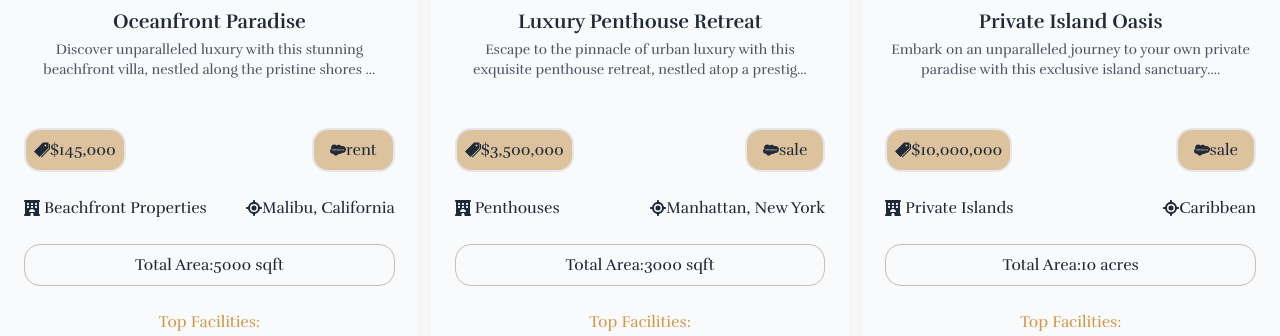
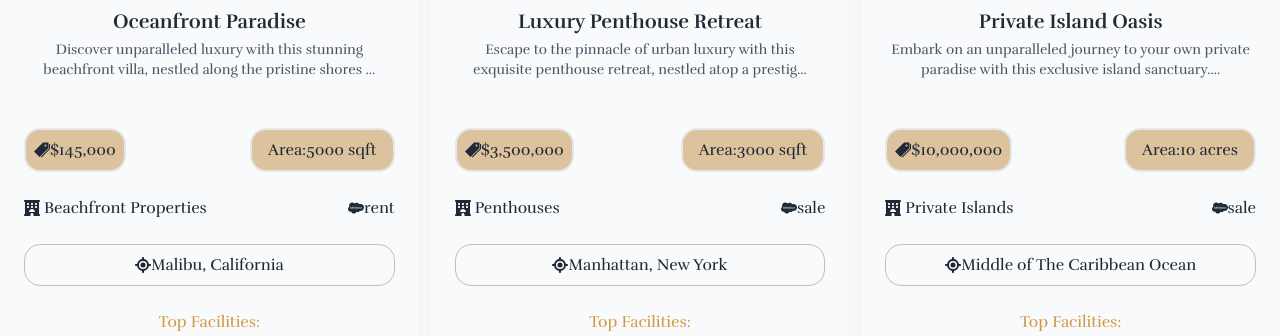
Before and after one commit to NabilaFerdousPrapty/Majestic-Manors, a React (Vite) app: page / in a window 1280 px wide. Shown: the part 1140-1476 px from the top of the page. Built offline with nearby package versions, Linux system fonts and the light colour scheme; no server answers; a web font is replaced by a local one.

Commit message:
react leaflet used

```diff
--- a/package.json
+++ b/package.json
@@ -12,6 +12,7 @@
   "dependencies": {
     "animate.css": "^4.1.1",
     "firebase": "^10.10.0",
+    "leaflet": "^1.9.4",
     "localforage": "^1.10.0",
     "match-sorter": "^6.3.4",
     "prop-types": "^15.8.1",
@@ -20,6 +21,7 @@
     "react-hook-form": "^7.51.2",
     "react-hot-toast": "^2.4.1",
     "react-icons": "^5.0.1",
+    "react-leaflet": "^4.2.1",
     "react-router-dom": "^6.22.3",
     "sort-by": "^1.2.0",
     "swiper": "^11.1.0"
--- a/public/realEstateProperty.json
+++ b/public/realEstateProperty.json
@@ -9,7 +9,8 @@
       "status": "rent",
       "area": "5000 sqft",
       "location": "Malibu, California",
-      "facilities": ["Infinity pool", "Private beach", "Spa", "Gourmet kitchen"]
+      "facilities": ["Infinity pool", "Private beach", "Spa", "Gourmet kitchen"],
+      "coordinates": [34.0259, -118.7798]
     },
     {
       "id": 2,
@@ -21,7 +22,8 @@
       "status": "sale",
       "area": "3000 sqft",
       "location": "Manhattan, New York",
-      "facilities": ["Rooftop terrace", "Fitness center", "Home theater", "Concierge services"]
+      "facilities": ["Rooftop terrace", "Fitness center", "Home theater", "Concierge services"],
+      "coordinates": [40.7128, -74.0060]
     },
     {
       "id": 3,
@@ -32,8 +34,9 @@
       "price": "$10,000,000",
       "status": "sale",
       "area": "10 acres",
-      "location": "Caribbean",
-      "facilities": ["Luxury villa", "Helipad", "Yacht dock", "Private beach"]
+      "location": "Middle of The Caribbean Ocean",
+      "facilities": ["Luxury villa", "Helipad", "Yacht dock", "Private beach"],
+      "coordinates": [21.4691, -78.6569]
     },
     {
       "id": 4,
@@ -45,7 +48,8 @@
       "status": "rent",
       "area": "8000 sqft",
       "location": "Beverly Hills, California",
-      "facilities": ["Grand foyer", "Tennis court", "Wine cellar", "Home theater"]
+      "facilities": ["Grand foyer", "Tennis court", "Wine cellar", "Home theater"],
+      "coordinates": [34.0736, -118.4004]
     },
     {
       "id": 5,
@@ -57,7 +61,8 @@
       "status": "sale",
       "area": "4000 sqft",
       "location": "Cote d'Azur, France",
-      "facilities": ["Private pool", "Outdoor kitchen", "Gym", "Citrus gardens"]
+      "facilities": ["Private pool", "Outdoor kitchen", "Gym", "Citrus gardens"],
+      "coordinates": [43.7102, 7.2620]
     }
 ,
 {
@@ -70,7 +75,8 @@
   "status": "sale",
   "area": "20 acres",
   "location": "Maui, Hawaii",
-  "facilities": ["Private villas", "Spa & wellness center", "Gourmet dining", "Outdoor activities"]
+  "facilities": ["Private villas", "Spa & wellness center", "Gourmet dining", "Outdoor activities"],
+  "coordinates": [20.7984, -156.3319]
 }
 ,
 {
@@ -83,7 +89,8 @@
   "status": "sale",
   "area": "3500 sqft",
   "location": "Aspen, Colorado",
-  "facilities": ["Ski room", "Hot tub", "Fireplace", "Fitness center"]
+  "facilities": ["Ski room", "Hot tub", "Fireplace", "Fitness center"],
+  "coordinates": [39.1911, -106.8175]
 }
 ,
 {
@@ -96,7 +103,8 @@
   "status": "sale",
   "area": "6000 sqft",
   "location": "Bahamas",
-  "facilities": ["Infinity pool", "Outdoor lounge area", "Boat dock", "Private beach"]
+  "facilities": ["Infinity pool", "Outdoor lounge area", "Boat dock", "Private beach"],
+  "position": [25.0343, -77.3963]
 }
 ,
 {
@@ -109,7 +117,8 @@
   "status": "rent",
   "area": "15 acres",
   "location": "Fiji",
-  "facilities": ["Luxury villa", "Helipad", "Yacht dock", "Private beach"]
+  "facilities": ["Luxury villa", "Helipad", "Yacht dock", "Private beach"],
+  "coordinates": [-17.7134, 178.0650]
 }
 
   ]
--- a/src/assets/style.css
+++ b/src/assets/style.css
@@ -2,3 +2,7 @@ a.active {
     background-color: #d19945 !important;
 
   }
+  .leaflet-container{
+    width: 100%;
+    height: 100vh;
+  }
--- /dev/null
+++ b/src/components/LocationMap/LocationMap.jsx
@@ -0,0 +1,24 @@
+import { Marker, MapContainer, Popup, TileLayer } from 'react-leaflet';
+import 'leaflet/dist/leaflet.css';
+
+const LocationMap = ({coordinates,location}) => {
+  //  console.log(coordinates);
+  const position = coordinates;
+
+
+  return(
+    <MapContainer center={position} zoom={13} scrollWheelZoom={false}>
+      <TileLayer
+        attribution='&copy; <a href="https://www.openstreetmap.org/copyright">OpenStreetMap</a> contributors'
+        url="https://{s}.tile.openstreetmap.org/{z}/{x}/{y}.png"
+      />
+      <Marker position={position}>
+        <Popup>
+          {location}
+        </Popup>
+      </Marker>
+    </MapContainer>
+  )
+};
+
+export default LocationMap;
--- a/src/components/SingleEstate/SingleEstate.jsx
+++ b/src/components/SingleEstate/SingleEstate.jsx
@@ -43,7 +43,7 @@ const SingleEstate = ({ estate }) => {
             {price}
           </p>
           <p className="border-2 bg-[#ddc39d] px-4 p-2 rounded-2xl flex  items-center">
-            <FaSalesforce /> {status}
+             Area:{area}
           </p>
         </div>
         <div className="flex flex-wrap justify-between">
@@ -52,12 +52,12 @@ const SingleEstate = ({ estate }) => {
             {segment_name}
           </p>
           <p className="flex items-center">
-            <FaLocationCrosshairs />
-            {location}
+          <FaSalesforce /> {status}
           </p>
         </div>
-        <p className="text-center border border-[#C9BDAB] px-4 p-2 rounded-2xl">
-          Total Area:{area}
+        <p className="text-center border border-[#C9BDAB] px-4 p-2 rounded-2xl flex justify-center items-center">
+           <FaLocationCrosshairs />
+            {location}
         </p>
         <p className="text-center text-[#d19945]">Top Facilities:</p>
 
--- a/src/components/ViewProperties/ViewProperties.jsx
+++ b/src/components/ViewProperties/ViewProperties.jsx
@@ -1,16 +1,18 @@
 import {useParams} from "react-router-dom";
 import{ useLoaderData
 } from "react-router-dom";
+import LocationMap from "../LocationMap/LocationMap";
 
 
 const ViewProperties = () => {
     const {id} = useParams();
     const properties=useLoaderData();
 
-    console.log(properties);
+    // console.log(properties);
     const property = properties.find((property)=>property.id==id);
-    const {image,estate_title,segment_name,description,price,status,area,location,facilities}=property;
+    const {image,estate_title,segment_name,description,price,status,area,location,facilities,coordinates}=property;
     return (
+      <>
       <div className="max-w-full p-4 shadow-md bg-gray-50 text-gray-800">
       <div className="flex justify-between pb-4 border-bottom">
         <div className="flex items-center">
@@ -30,7 +32,7 @@ const ViewProperties = () => {
             <h3 className="text-xl font-semibold text-center text-[#d19945]">{estate_title}</h3>
           </a>
           <p className="leading-snug text-gray-600">{description}</p>
-         <div className="flex md:flex-row flex-col items-center justify-between">
+         <div className="flex md:flex-row flex-col items-center justify-between gap-1">
          {
           facilities.map((facility,index)=>(
             <div key={index} className="flex items-center justify-between">
@@ -46,12 +48,21 @@ const ViewProperties = () => {
      <p className="rounded-lg  text-[#d19945] px-2 py-1 justify-center border-2 border-[#d19945]">
        For {status} now
       </p>
-      <p>{price} only</p>
+      <p className="text-2xl font-bold text-[#d19945]">{price} only</p>
       <div className="btn bg-[#d19945]">
         Book Now
       </div>
      </div>
     </div>
+    <h2 className="text-center text-4xl font-bold text-[#d19945] pt-9">Get The Specific Location By Map </h2>
+    <p className="text-center pb-8 pt-3">We are here to help you to reach the specific location of the property.Still you have any query then contact us.
+    </p>
+   <div className="h-screen w-full px-1">
+
+   <LocationMap coordinates={coordinates} location={location}/>
+   </div>
+      </>
+
     );
 };
 
```
Also changed, not shown: 1 other file (tests, documents, lock files or other folders).
